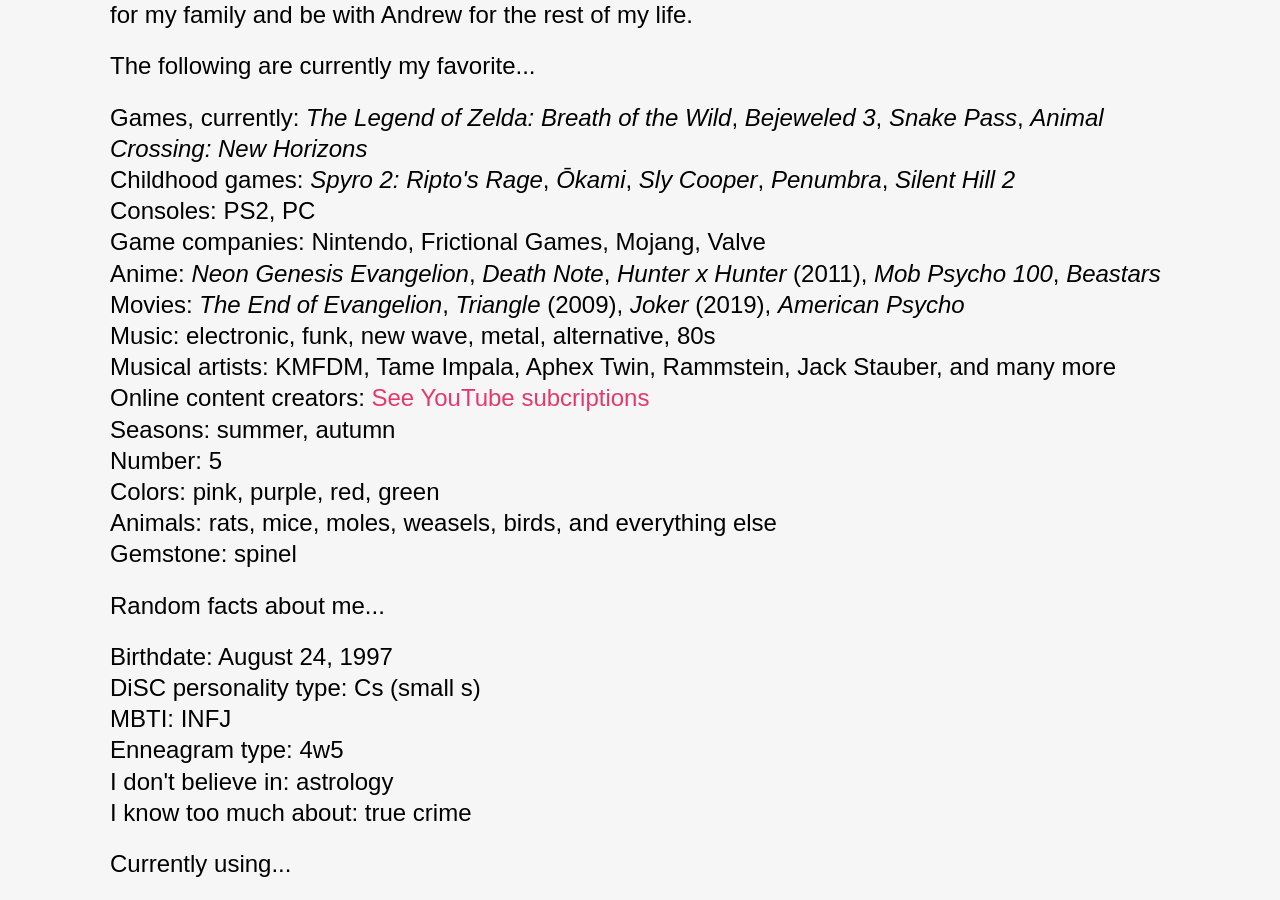
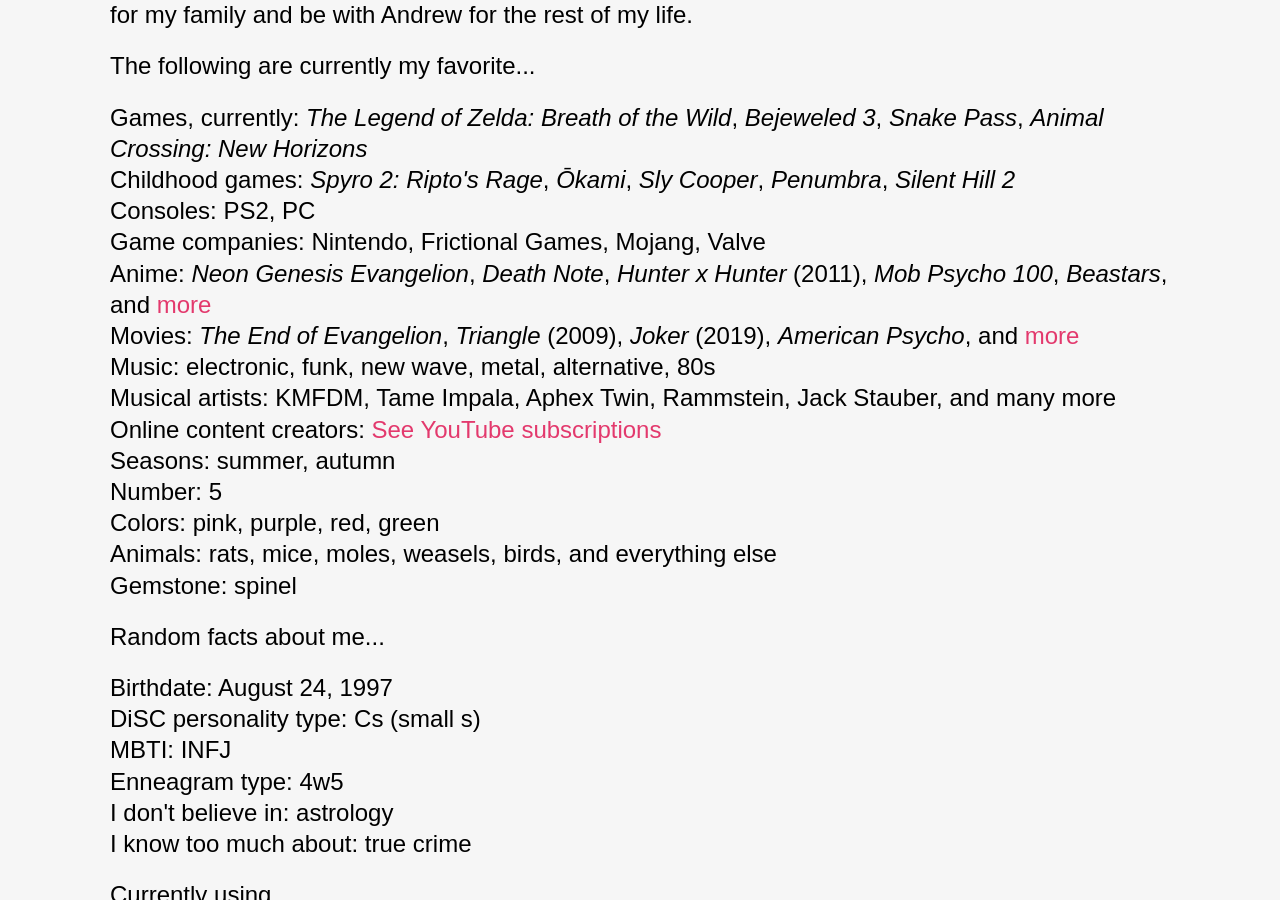
Before and after one commit to liz-lorena/2020, a Jekyll site: the page built from about/index.html, in a window 1280 px wide and 900 px high, scrolled down 953 px. Built offline with Jekyll 4.4.1, drawn with Linux system fonts in a browser that asks for light colours.

Commit message:
Update index.html

```diff
--- a/about/index.html
+++ b/about/index.html
@@ -23,11 +23,11 @@
     Childhood games: <em>Spyro 2: Ripto's Rage</em>, <em>Ōkami</em>, <em>Sly Cooper</em>, <em>Penumbra</em>, <em>Silent Hill 2</em> <br>
     Consoles: PS2, PC <br>
     Game companies: Nintendo, Frictional Games, Mojang, Valve <br>
-    Anime: <em>Neon Genesis Evangelion</em>, <em>Death Note</em>, <em>Hunter x Hunter</em> (2011), <em>Mob Psycho 100</em>, <em>Beastars</em>  <br>
-    Movies: <em>The End of Evangelion</em>, <em>Triangle</em> (2009), <em>Joker</em> (2019), <em>American Psycho</em> <br>
+    Anime: <em>Neon Genesis Evangelion</em>, <em>Death Note</em>, <em>Hunter x Hunter</em> (2011), <em>Mob Psycho 100</em>, <em>Beastars</em>, and <a href="https://myanimelist.com/profile/cozymaus" target="_blank">more</a> <br>
+    Movies: <em>The End of Evangelion</em>, <em>Triangle</em> (2009), <em>Joker</em> (2019), <em>American Psycho</em>, and <a href="https://letterboxd.com/cozymaus" target="_blank">more</a> <br>
     Music: electronic, funk, new wave, metal, alternative, 80s <br>
     Musical artists: KMFDM, Tame Impala, Aphex Twin, Rammstein, Jack Stauber, and many more <br>
-    Online content creators: <a href="https://www.youtube.com/channel/UC6cj-1hG-Jd1-A4ehs7XGrw/channels?view=56&flow=grid" target="_blank">See YouTube subcriptions</a><br>
+    Online content creators: <a href="https://www.youtube.com/channel/UC6cj-1hG-Jd1-A4ehs7XGrw/channels?view=56&flow=grid" target="_blank">See YouTube subscriptions</a><br>
     Seasons: summer, autumn <br>
     Number: 5 <br>
     Colors: pink, purple, red, green <br>
```
